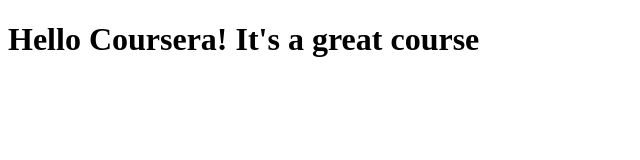
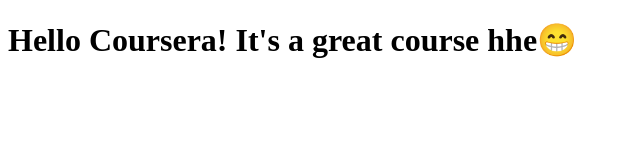
Before and after one commit to alifsuryadi/coursera-test, a plain HTML site: page site/index.html in a window 1280 px wide. Shown: the whole page, without its empty margins (0-640 px from the left). Drawn offline with Linux system fonts and the light colour scheme.

Commit message:
Just changes little bit.

```diff
--- a/site/index.html
+++ b/site/index.html
@@ -7,6 +7,6 @@
     <title>Hello Coursera!</title>
 </head>
 <body>
-   <h1>Hello Coursera! It's a great course</h1>
+   <h1>Hello Coursera! It's a great course hhe😁</h1>
 </body>
 </html>
```
